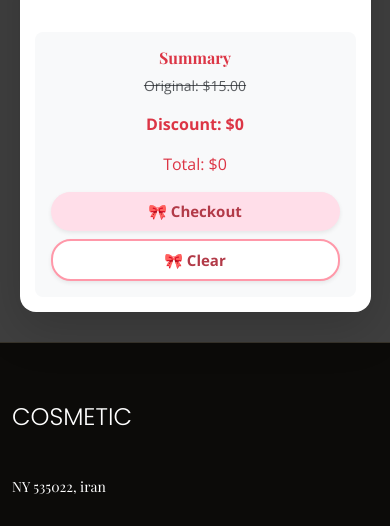
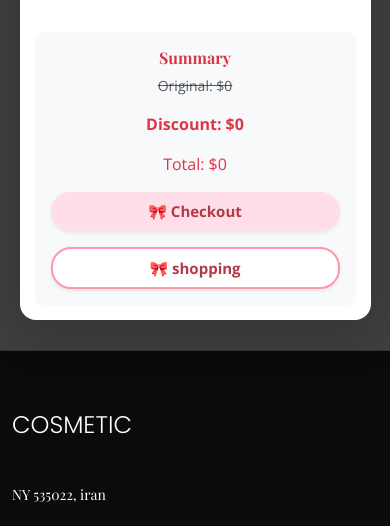
Before and after one commit to MaryamKalantarii/cosmetic, a Django app: page /cart/summary/ in a window 390 px wide. Shown: the part 101-627 px from the top of the page. Run offline with Django 5.2, Linux system fonts and the light colour scheme; data that the repository does not hold is empty; some libraries are stand-ins or nearby versions; some web fonts are replaced.

Commit message:
orginal price

```diff
--- a/cart/cart.py
+++ b/cart/cart.py
@@ -1,6 +1,6 @@
 from product.models import ProductModel,ProductStatusType,ColorModel
 from cart.models import CartModel,CartItemModel
-
+from decimal import Decimal
 class CartSession:
     def __init__(self, session):
         self.session = session
@@ -70,6 +70,14 @@ class CartSession:
     def get_total_payment_amount(self):
         return sum(item["total_price"] for item in self._cart["items"])
 
+    def get_total_original_amount(self):
+        """محاسبه مجموع قیمت قبل از اعمال تخفیف"""
+        total_original_price = Decimal(0)
+        for item in self._cart["items"]:
+            product_obj = ProductModel.objects.get(id=item["product_id"], status=ProductStatusType.publish.value)
+            total_original_price += product_obj.price * item["quantity"]  # قیمت اصلی * تعداد محصول
+        return total_original_price
+
     def get_total_quantity(self):
         return sum(item["quantity"] for item in self._cart["items"])
 
--- a/cart/views.py
+++ b/cart/views.py
@@ -41,6 +41,7 @@ class CartSummaryView(TemplateView):
         context["cart_items"] = cart_items
         context["total_quantity"] = cart.get_total_quantity()
         context["total_payment_price"] = cart.get_total_payment_amount()
+        context["total_original_price"] = cart.get_total_original_amount()  # قیمت کل قبل از تخفیف
         return context
 
 class SessionRemoveProductView(View):
--- a/templates/cart/cart-summary.html
+++ b/templates/cart/cart-summary.html
@@ -44,7 +44,7 @@
             <div class="bg-light p-3 rounded-3 text-center mt-3">
                 <h2 class="text-danger fw-bold fs-5 d-none d-md-block">Order Summary</h2>
                 <h2 class="text-danger fw-bold fs-6 d-md-none">Summary</h2>
-                <p class="text-muted text-decoration-line-through small">Original: $15.00</p>
+                <p class="text-muted text-decoration-line-through small">Original: ${{ total_original_price }}</p>
                 <p class="text-danger fw-bold fs-6">Discount: ${{total_payment_price}}</p>
                 <p class="text-danger fs-6">Total: ${{total_payment_price}}</p>
                 <div class="d-flex flex-column flex-md-row justify-content-center gap-2 mt-2">
@@ -54,11 +54,11 @@
                     <a href="#" class="btn btn-minimal shadow-sm btn-sm d-md-none">
                         🎀 Checkout
                     </a>
-                    <button class="btn btn-outline-minimal shadow-sm btn-md d-none d-md-block">
-                        🎀 Clear Cart
-                    </button>
+                    <a href="/product/grid/"><button class="btn btn-outline-minimal shadow-sm btn-md d-none d-md-block">
+                        🎀 shopping
+                    </button></a>
                     <button class="btn btn-outline-minimal shadow-sm btn-sm d-md-none">
-                        🎀 Clear
+                        🎀 shopping
                     </button>
                 </div>
             </div>
```
